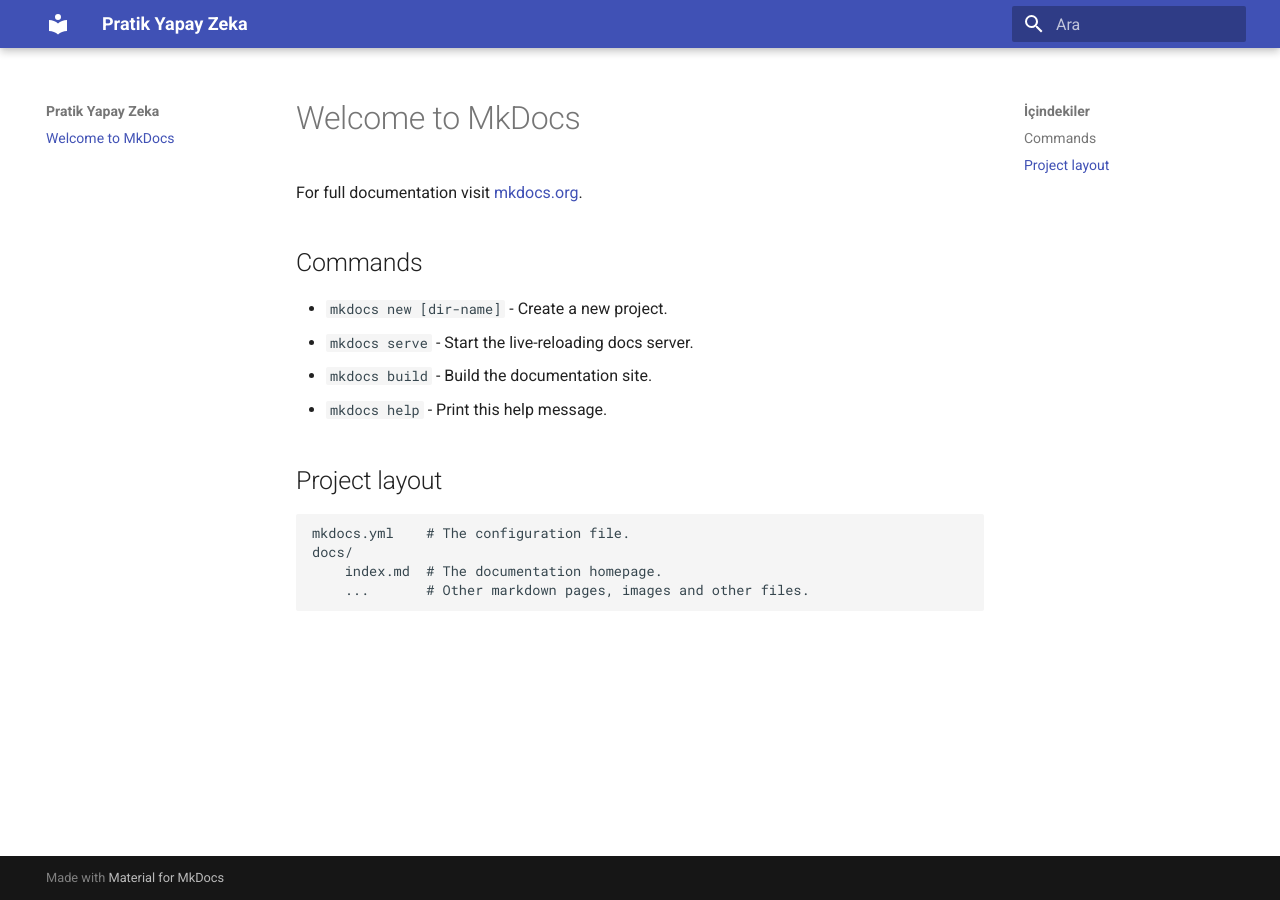
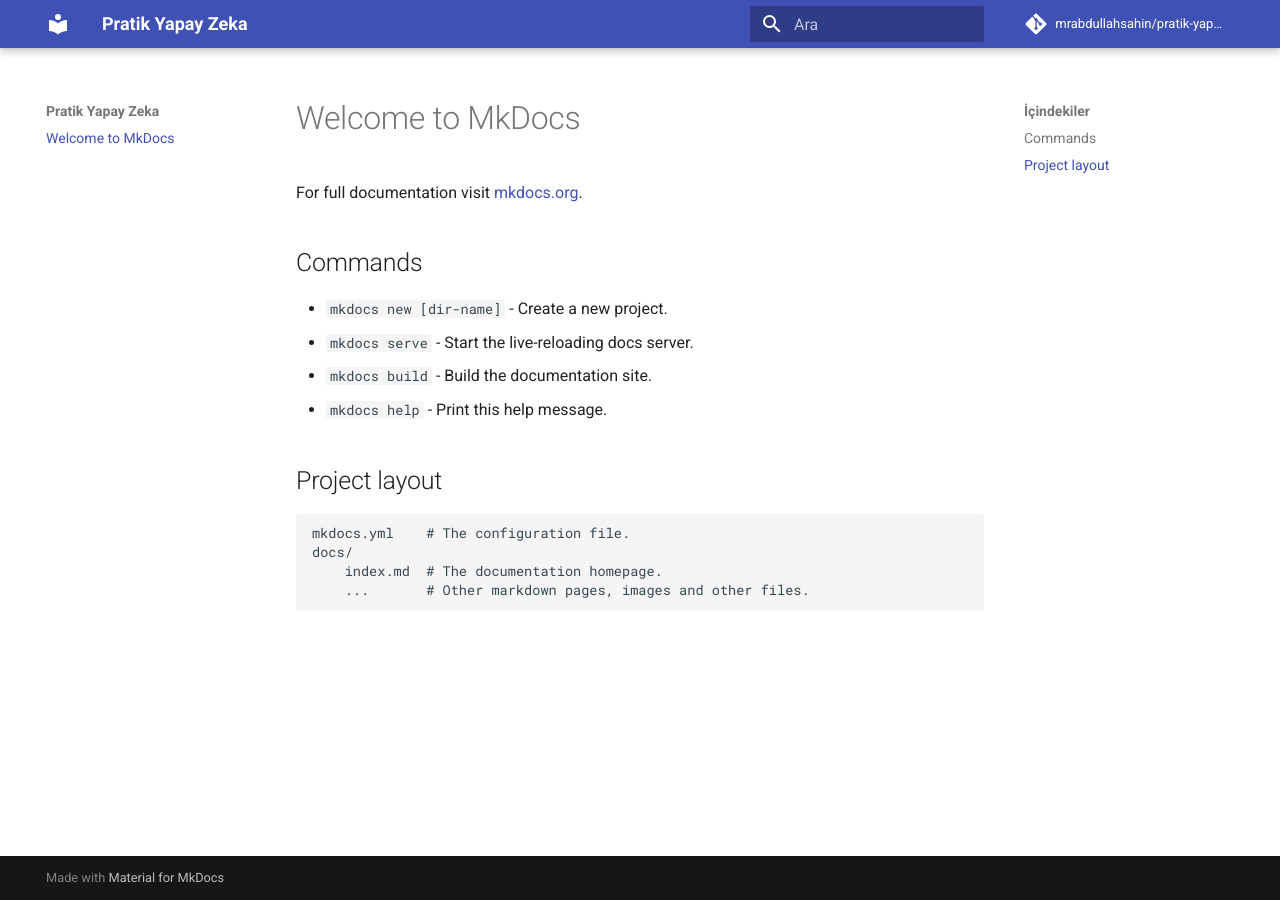
Before and after one commit to mrabdullahsahin/pratik-yapay-zeka, an MkDocs documentation site: the page built from docs/index.md, in a window 1280 px wide. Built offline with MkDocs 1.6.1 and Material for MkDocs 9.7.7, drawn with Linux system fonts in a browser that asks for light colours; comment, search, counter and statistics services are not loaded.

Commit message:
Add repo information on mkdocs.yml

```diff
--- a/mkdocs.yml
+++ b/mkdocs.yml
@@ -3,6 +3,10 @@ site_name: Pratik Yapay Zeka
 site_description: Yapay Zeka'ya pratik bir yaklaşım.
 site_author: Abdullah Sahin
 site_url: 'https://mrabdullahsahin.github.io/pratik-yapay-zeka/'
+
+# Repository
+repo_name: mrabdullahsahin/pratik-yapay-zeka
+repo_url: 'https://github.com/mrabdullahsahin/pratik-yapay-zeka'
 
 # Configuration
 theme:
```
